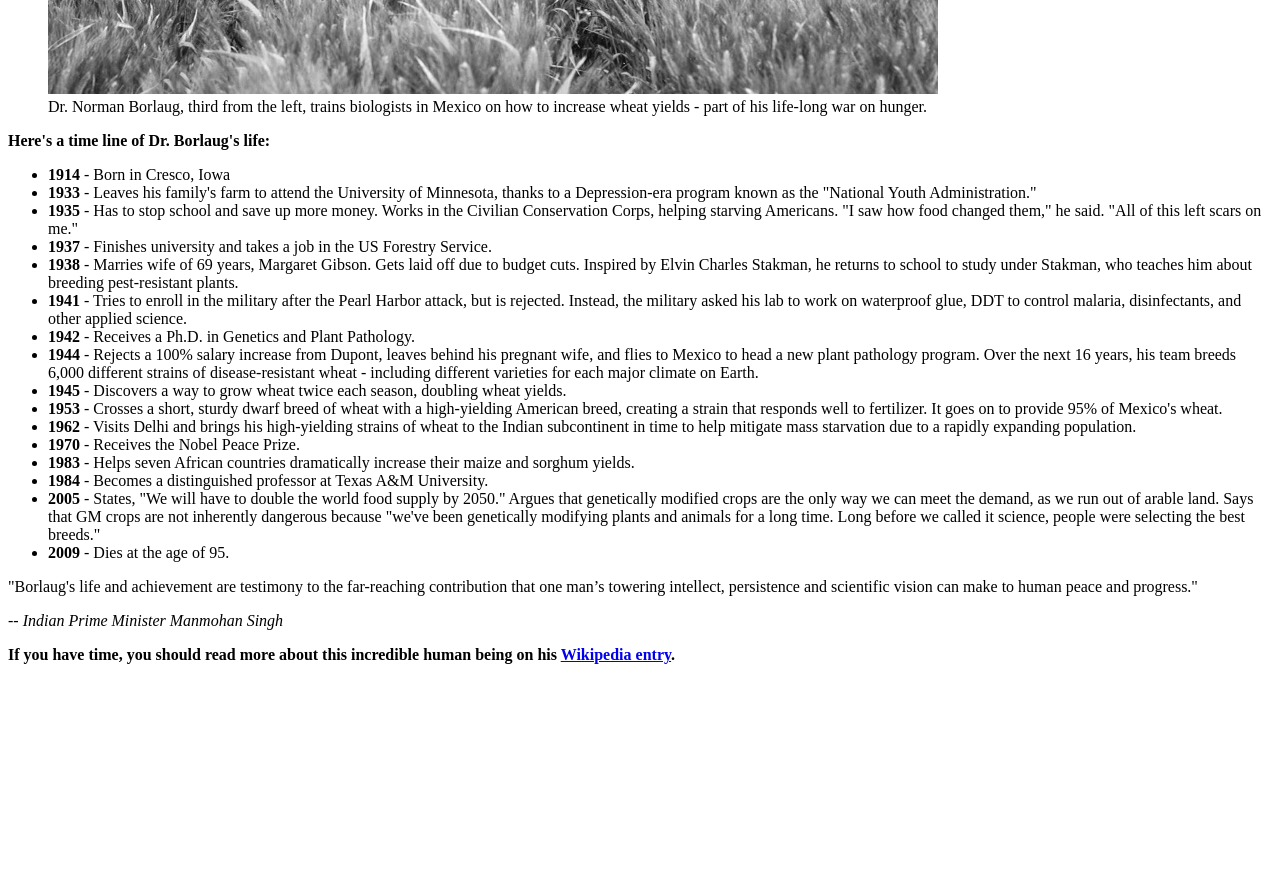
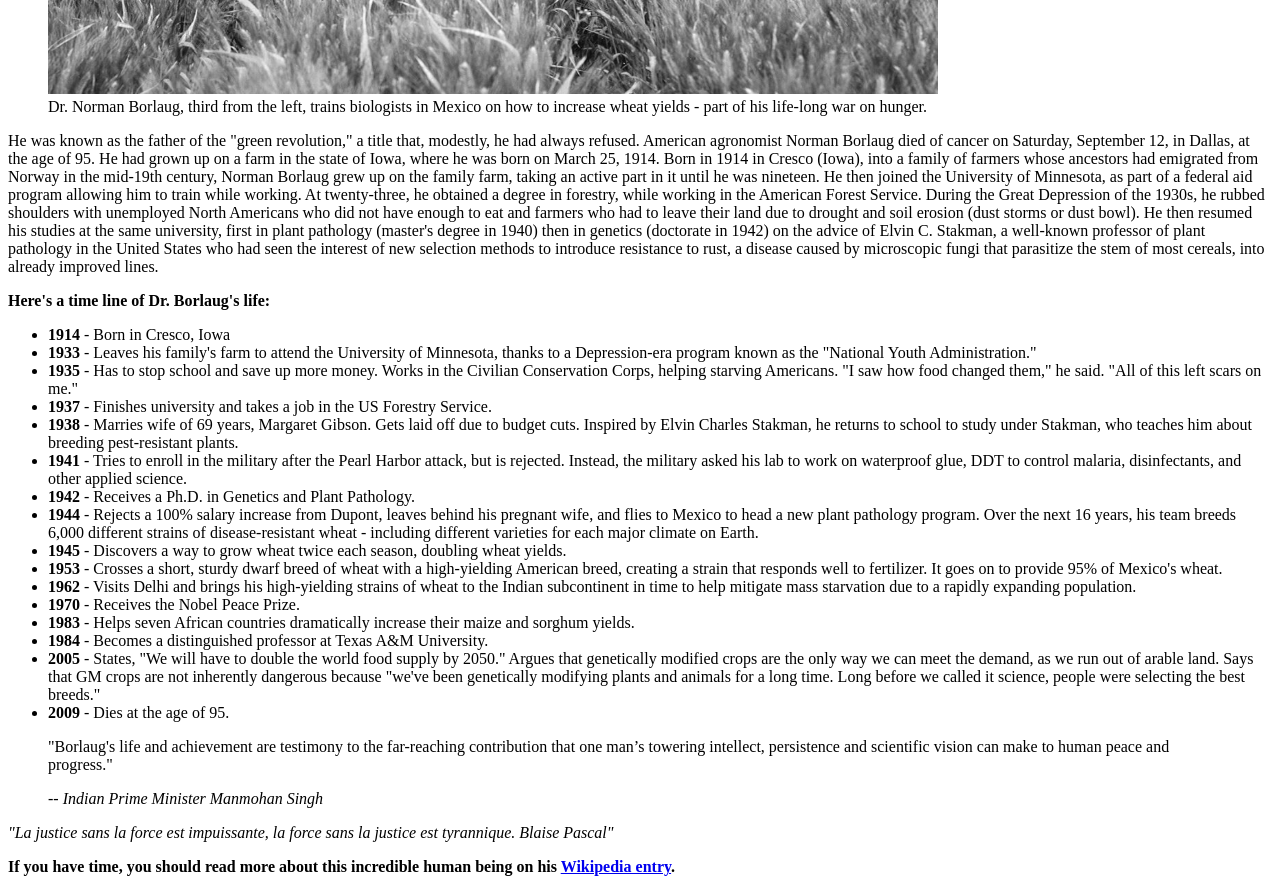
Before and after one commit to raphaelis/KADEA-DEVSOIR-TP1-WARRIORS, a plain HTML site: page index.html in a window 1280 px wide. Shown: the part 420-1312 px from the top of the page. Before the commit the page ends 1100 px from the top, so only its background shows below. Drawn offline with Linux system fonts and the light colour scheme.

Commit message:
Update index.html

```diff
--- a/index.html
+++ b/index.html
@@ -15,6 +15,20 @@
         on how to increase wheat yields - part of his life-long war on hunger.
     </figcaption>
 </figure>
+<p>He was known as the father of the "green revolution," a title that, modestly, he had always refused.
+American agronomist Norman Borlaug died of cancer on Saturday, September 12, in Dallas, at the age of 95.
+He had grown up on a farm in the state of Iowa, where he was born on March 25, 1914.
+Born in 1914 in Cresco (Iowa), into a family of farmers whose ancestors had emigrated from Norway in the mid-19th century,
+Norman Borlaug grew up on the family farm, taking an active part in it until he was nineteen. He then joined
+the University of Minnesota, as part of a federal aid program allowing him to train while working.
+At twenty-three, he obtained a degree in forestry, while working in the American Forest Service.
+During the Great Depression of the 1930s, he rubbed shoulders with unemployed North Americans who
+did not have enough to eat and farmers who had to leave their land due to drought and soil erosion
+(dust storms or dust bowl). He then resumed his studies at the same university, first in plant pathology
+(master's degree in 1940) then in genetics (doctorate in 1942) on the advice of Elvin C. Stakman,
+a well-known professor of plant pathology in the United States who had seen the interest of new selection methods
+to introduce resistance to rust, a disease caused by microscopic fungi that parasitize the stem of most cereals,
+into already improved lines.</p>
 
     <p><strong>Here's a time line of Dr. Borlaug's life:</strong></p>
     <ul>
@@ -35,8 +49,9 @@
         <li><strong>2005</strong> - States, "We will have to double the world food supply by 2050." Argues that genetically modified crops are the only way we can meet the demand, as we run out of arable land. Says that GM crops are not inherently dangerous because "we've been genetically modifying plants and animals for a long time. Long before we called it science, people were selecting the best breeds."</li>
         <li><strong>2009</strong> - Dies at the age of 95.</li>
     </ul>
-    <p>"Borlaug's life and achievement are testimony to the far-reaching contribution that one man’s towering intellect, persistence and scientific vision can make to human peace and progress."</p>
-    <p><em>-- Indian Prime Minister Manmohan Singh</em></p></main>
+    <blockquote>"Borlaug's life and achievement are testimony to the far-reaching contribution that one man’s towering intellect, persistence and scientific vision can make to human peace and progress."</blockquote>
+    <blockquote><em>-- Indian Prime Minister Manmohan Singh</em></blockquote></main>
+    <cite><em>"La justice sans la force est impuissante, la force sans la justice est tyrannique. Blaise Pascal"</em></cite>
     <footer>
         <p><strong>If you have time, you should read more about this incredible human being on his <a href="https://en.wikipedia.org/wiki/Norman_Borlaug">Wikipedia entry</a>.</strong></p>
     </footer>
```
